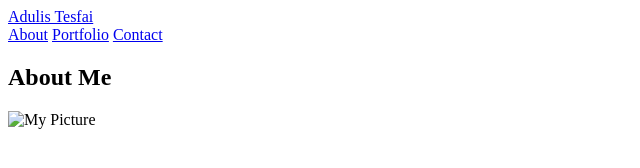
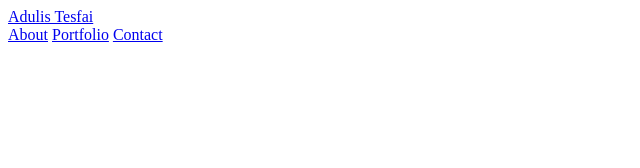
Before and after one commit to Adtesfai/Basic-Portfolio, a plain HTML site: page index.html in a window 1280 px wide. Shown: the whole page, without its empty margins (0-640 px from the left). Drawn offline with Linux system fonts and the light colour scheme.

Commit message:
updated portfolio

```diff
--- a/assets/css/style.css
+++ b/assets/css/style.css
@@ -0,0 +1,3 @@
+body{
+    background-color: blue;
+}
--- a/index.html
+++ b/index.html
@@ -1,25 +1,21 @@
-<Doctype! html>
+<DOCTYPE! html>
 <html>
 <head>
     <title>About Me</title>
 </head>
 <body>
     <header id="masthead">
-        <div class="container"></div>
+        <div class="container">
         <a href="index.html" id="logo">Adulis Tesfai</a>
         <nav>
-            <a href="index.html">About</a>
+            <a href="index,html">About</a>
             <a href="portfolio.html">Portfolio</a>
             <a href="contact.html">Contact</a>
         </nav>
         </div>
     </header>
-     <section class="main-container">
-         <h1>About Me</h1>
-         <img src="C:\Users\Adu\Downloads\Portfolio pic.jpg"
-         class="auth-image" alt="My Picture">
-     </section>
+    <section></section>
+
 
 </body>
-
 </html>
```
Lines whose indentation alone changed are shown as unchanged.
